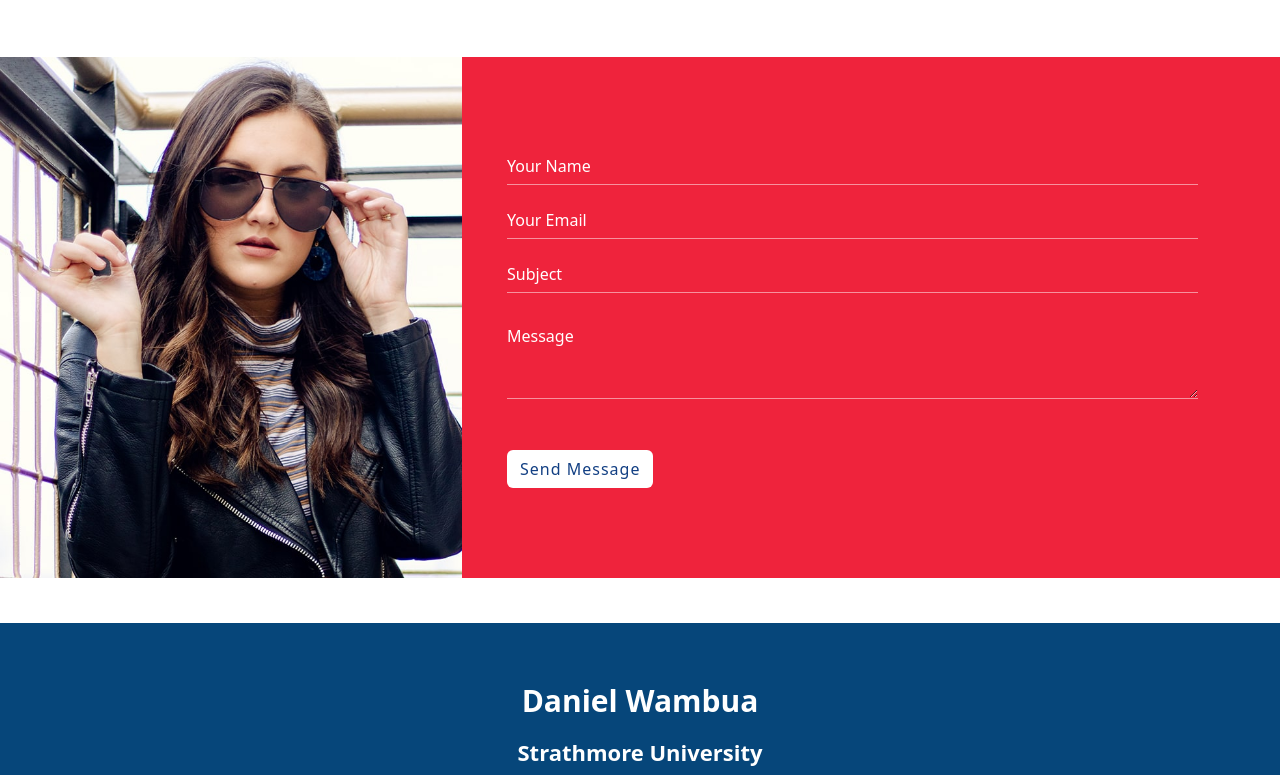
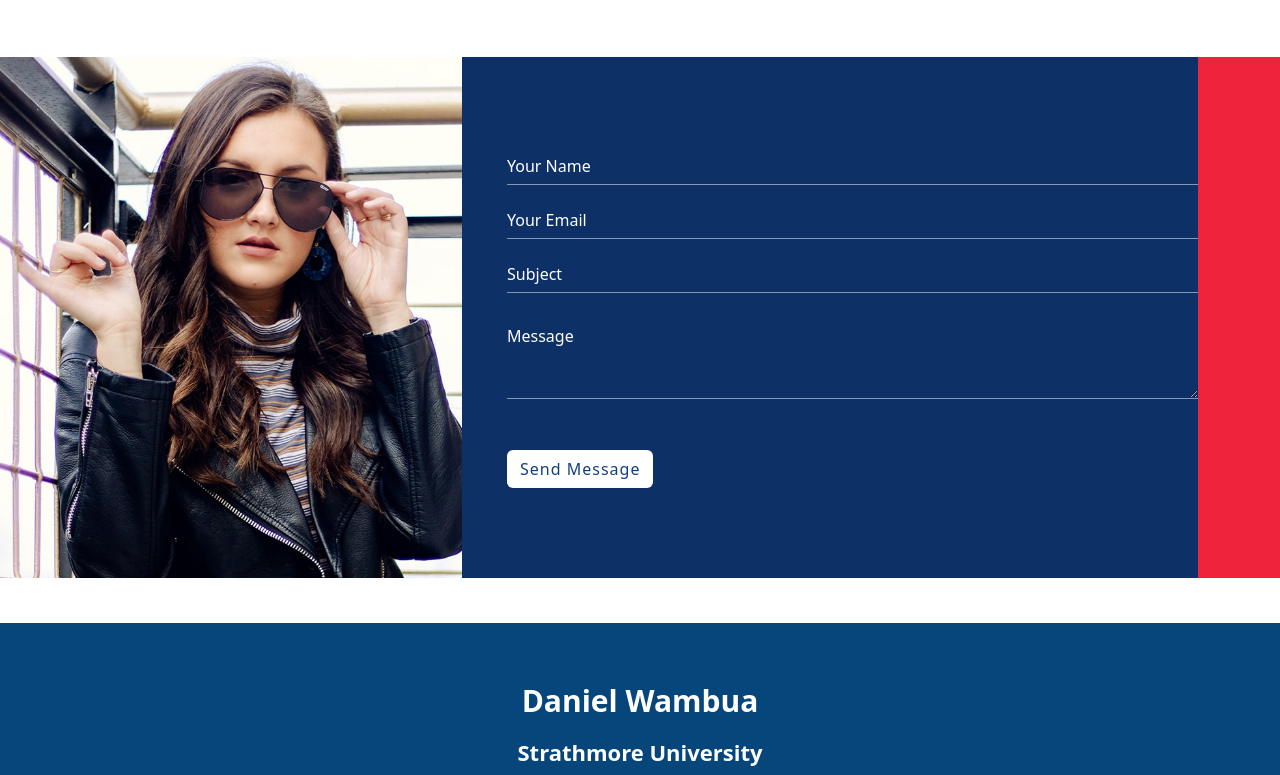
Before and after one commit to daniel-muthui/portfolio, a plain HTML site: page index.html in a window 1280 px wide. Shown: the part 3620-4395 px from the top of the page. Drawn offline with nearby package versions, Linux system fonts and the light colour scheme.

Commit message:
form color change

```diff
--- a/style.css
+++ b/style.css
@@ -847,7 +847,7 @@ a:focus {
 .contact .contact-form {
     position: relative;
     padding: 90px 0 90px 45px;
-    background: #EF233C;
+    background: #0d3167;
 }
 
 .contact .contact-form input {
```
